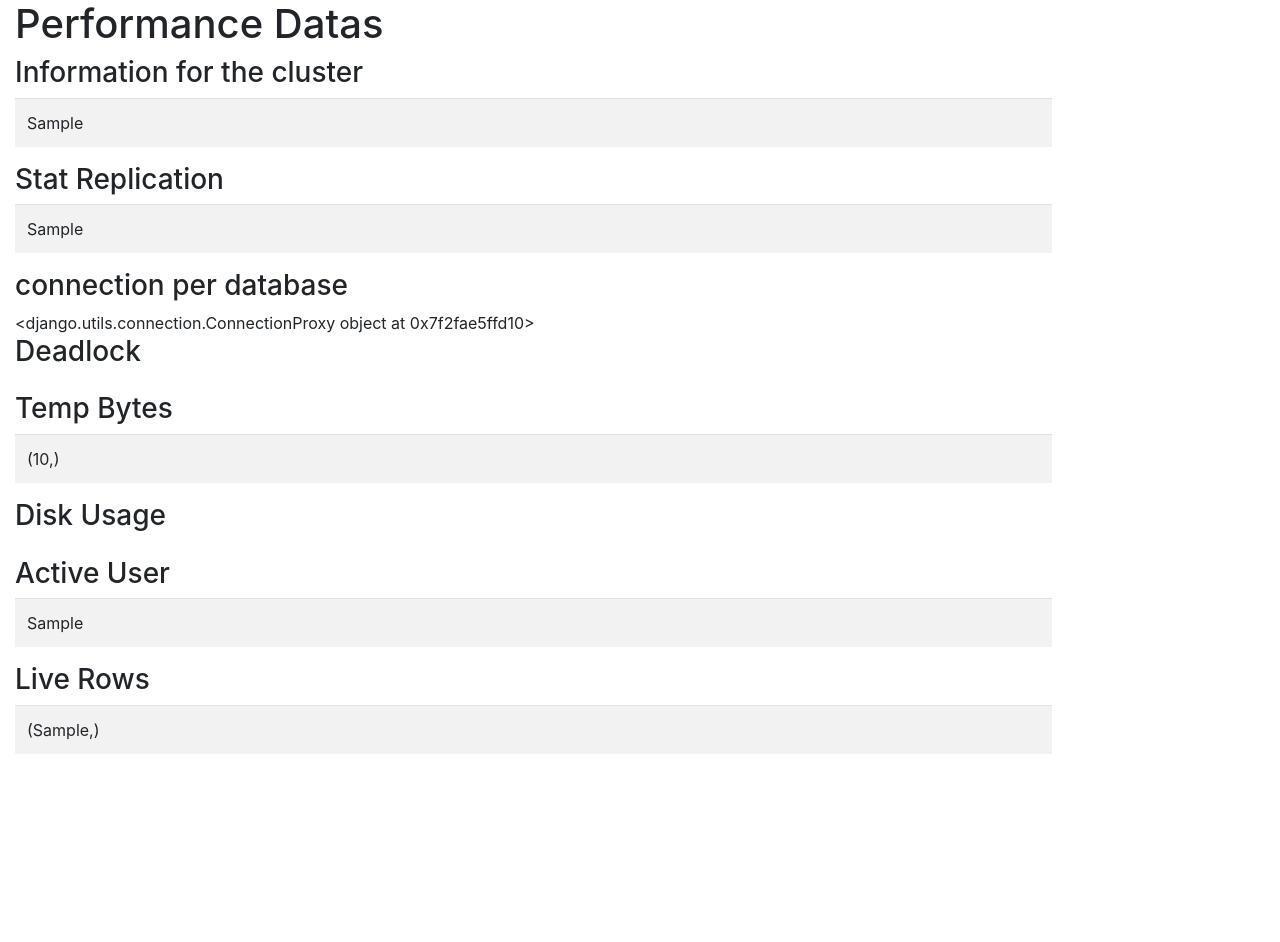
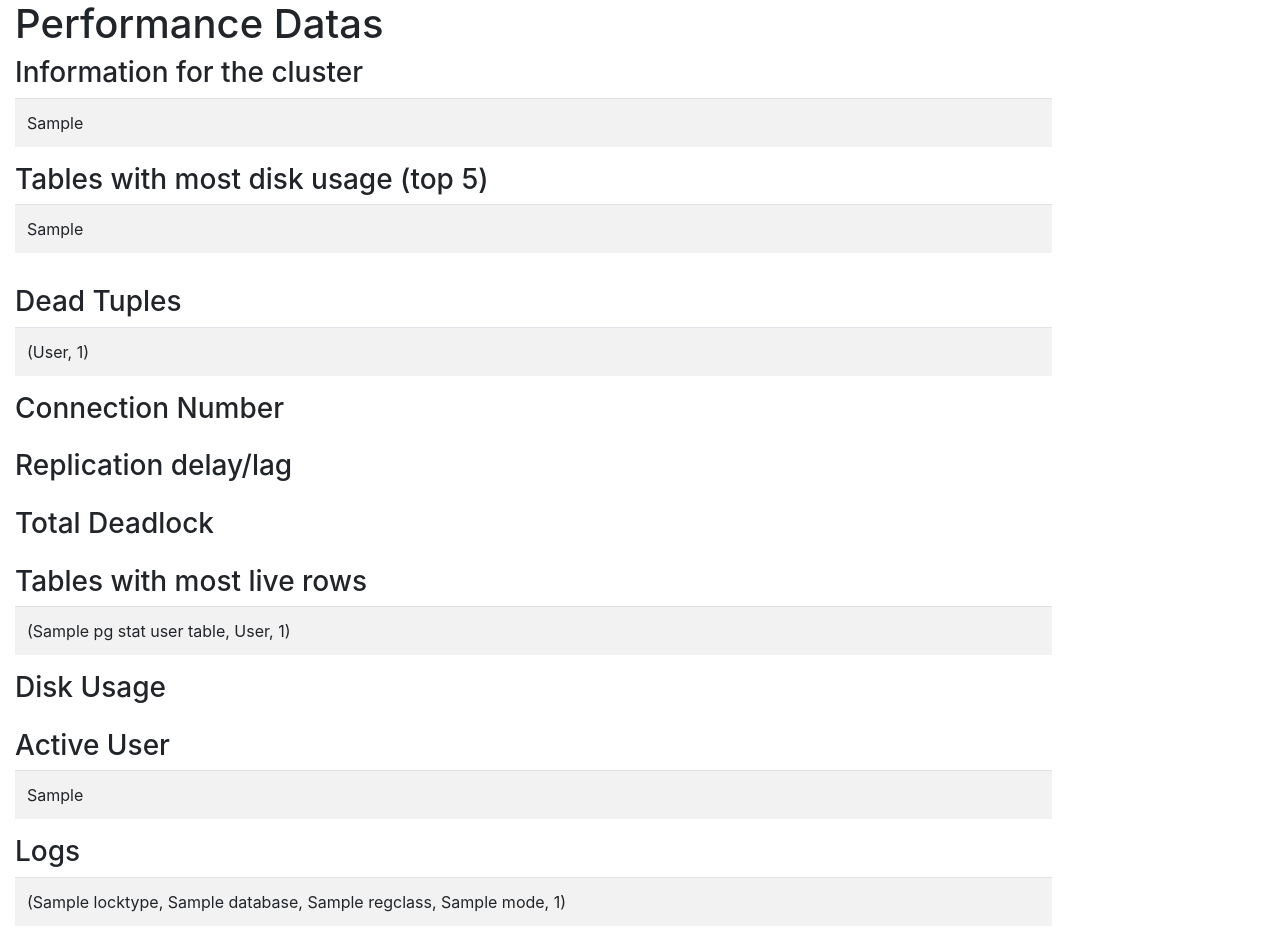
Before and after one commit to yunusahinyusa/djangoDevOps, a Django app: page /query/ in a window 1280 px wide. Before the commit the page ends 754 px from the top, so only its background shows below. Run offline with Django 3.2, Linux system fonts and the light colour scheme; tables that the repository leaves empty hold one stand-in row (values such as "Sample post"); a database or web service that is not in the repository returns one stand-in record (values such as "Sample title"); data that the repository does not hold is empty; some libraries are stand-ins or nearby versions.

Commit message:
postgresql updated

```diff
--- a/cassandra/templates/cassandra_index.html
+++ b/cassandra/templates/cassandra_index.html
@@ -4,7 +4,7 @@
 <th scope="col">Performance Datas</th>
 </h1>
 <table class="table table-striped">
-<h3>Information for the cluster</h3>
+<h3>Node Status</h3>
         {% for v in client_cassandra %}
         <tr>
         <td>  {{ v }} </td>
--- a/cassandra/views.py
+++ b/cassandra/views.py
@@ -4,7 +4,7 @@ from django.http import Http404
 
 
 def cassandra_index (request):
-    client_cassandra = connect_gospinfo()
+    client_cassandra = connect_status()
     client_ping =  connect_ring()
     client_info = connect_info()
     client_tpstat = connect_tpstats()
--- a/query_management/models.py
+++ b/query_management/models.py
@@ -1,4 +1,5 @@
 from django import db
+from django.http import response
 import psycopg2
 import pprint
 from django.db import connection
@@ -253,7 +254,8 @@ def self_time_statUser() :
 #DATADOG VIEWS
 #Replication Delay
 def stat_replication() :
-    response = psql_connect('SELECT * FROM pg_stat_replication')
+    response = psql_connect('SELECT EXTRACT(EPOCH FROM (now() - pg_last_xact_replay_timestamp()))::INT')
+    #response = psql_connect('SELECT * FROM pg_stat_replication')
     print("%s", str(response))
     return response
 
@@ -281,3 +283,18 @@ def seq_tup_read() :
     response = psql_connect('SELECT seq_tup_read FROM pg_stat_all_tables')
     print("%s", str(response))
     return response
+
+def tables_disk_usage():
+    response = psql_connect("SELECT nspname || '.' || relname AS relation, pg_size_pretty(pg_total_relation_size(C.oid)) AS total_size FROM pg_class C LEFT JOIN pg_namespace N ON (N.oid = C.relnamespace) WHERE nspname NOT IN ('pg_catalog', 'information_schema') AND C.relkind <> 'i' AND nspname !~ '^pg_toast' ORDER BY pg_total_relation_size(C.oid) DESC LIMIT 5")
+    print("%s", str(response))
+    return response
+
+def tables_rows():
+    response = psql_connect("SELECT schemaname,relname,n_live_tup FROM pg_stat_user_tables ORDER BY n_live_tup DESC LIMIT 5")
+    print("%s",str(response))
+    return response
+
+def dead_tuples():
+    response = psql_connect('SELECT relname, n_dead_tup FROM pg_stat_user_tables LIMIT 5')
+    print("%s",str(response))
+    return response
--- a/query_management/templates/index.html
+++ b/query_management/templates/index.html
@@ -12,17 +12,40 @@
         {% endfor %}
 </table>
 <table class="table table-striped">
-    <h3>Stat Replication</h3>
+        <h3>Tables with most disk usage (top 5)</h3>
+                {% for s in tablesusage %}
+                <tr>
+                <td>  {{ s }} </td>
+                </tr>
+                {% endfor %}
+        </table>
+<table class="table table-striped">
+        <table class="table table-striped">
+                <h3>Dead Tuples</h3>
+                        {% for s in deadtuples %}
+                        <tr>
+                        <td>  {{ s }} </td>
+                        </tr>
+                        {% endfor %}
+                </table>
+        <table class="table table-striped">
+        <h3>Connection Number</h3>
+                {% for s in connectionnum %}
+                <tr>
+                <td>  {{ s }} </td>
+                </tr>
+                {% endfor %}
+        </table>
+<table class="table table-striped">
+    <h3>Replication delay/lag</h3>
             {% for x in replication %}
             <tr>
             <td>  {{ x }} </td>
             </tr>
             {% endfor %}
     </table>
-        <h3>connection per database</h3>
-                {{ connection }}
 <table class="table table-striped">
-        <h3>Deadlock</h3>
+        <h3>Total Deadlock</h3>
         {% for k in deadlock %}
                 <tr>
                 <td>  {{ k }} </td>
@@ -30,10 +53,10 @@
                 {% endfor %}
 </table>
 <table class="table table-striped">
-    <h3>Temp Bytes</h3>
-    {% for q in tempbytes %}
+        <h3>Tables with most live rows</h3>
+        {% for k in tablesrows %}
                 <tr>
-            <td>  {{ q }} </td>
+                <td>  {{ k }} </td>
                 </tr>
                 {% endfor %}
 </table>
@@ -54,10 +77,10 @@
             {% endfor %}
 </table>
 <table class="table table-striped">
-    <h3>Live Rows</h3>
-    {% for p in liverows %}
+        <h3>Logs</h3>
+        {% for n in usagelogs %}
                 <tr>
-            <td>  {{ p }} </td>
+                <td>  {{ n }} </td>
                 </tr>
                 {% endfor %}
     </table>
--- a/query_management/views.py
+++ b/query_management/views.py
@@ -1,7 +1,7 @@
 from django.db import connection
 from django.http import Http404
 from django.shortcuts import render
-from  .models import active_user, connection_number, database_conflicts, disk_usage, seq_tup_read, ssl_data, stat_replication, sum_deadlocks, temp_bytes
+from  .models import active_user, connection_number, database_conflicts, database_logs, dead_tuples, disk_usage, seq_tup_read, ssl_data, stat_replication, sum_deadlocks, tables_disk_usage, tables_rows, temp_bytes
 
 
 def index (request):
@@ -13,17 +13,25 @@ def index (request):
     tempbytes = temp_bytes()
     diskusage = disk_usage()
     activeuser = active_user()
+    tablesusage = tables_disk_usage()
+    usagelogs   = database_logs()
+    tablesrows = tables_rows()
+    deadtuples = dead_tuples()
 
     context = {
 
     "result" : result,
     "replication" : replication,
-    "connection" : connection,
     "deadlock" : deadlock,
     "liverows" : liverows,
     "tempbytes" : tempbytes,
     "diskusage" : diskusage,
-    "activeuser" : activeuser
+    "activeuser" : activeuser,
+    "connectionnum" : connectionum,
+    "tablesusage" : tablesusage,
+    "usagelogs" : usagelogs,
+    "tablesrows" : tablesrows,
+    "deadtuples" : deadtuples
 
     }
 
```
Lines whose indentation alone changed are shown as unchanged.
